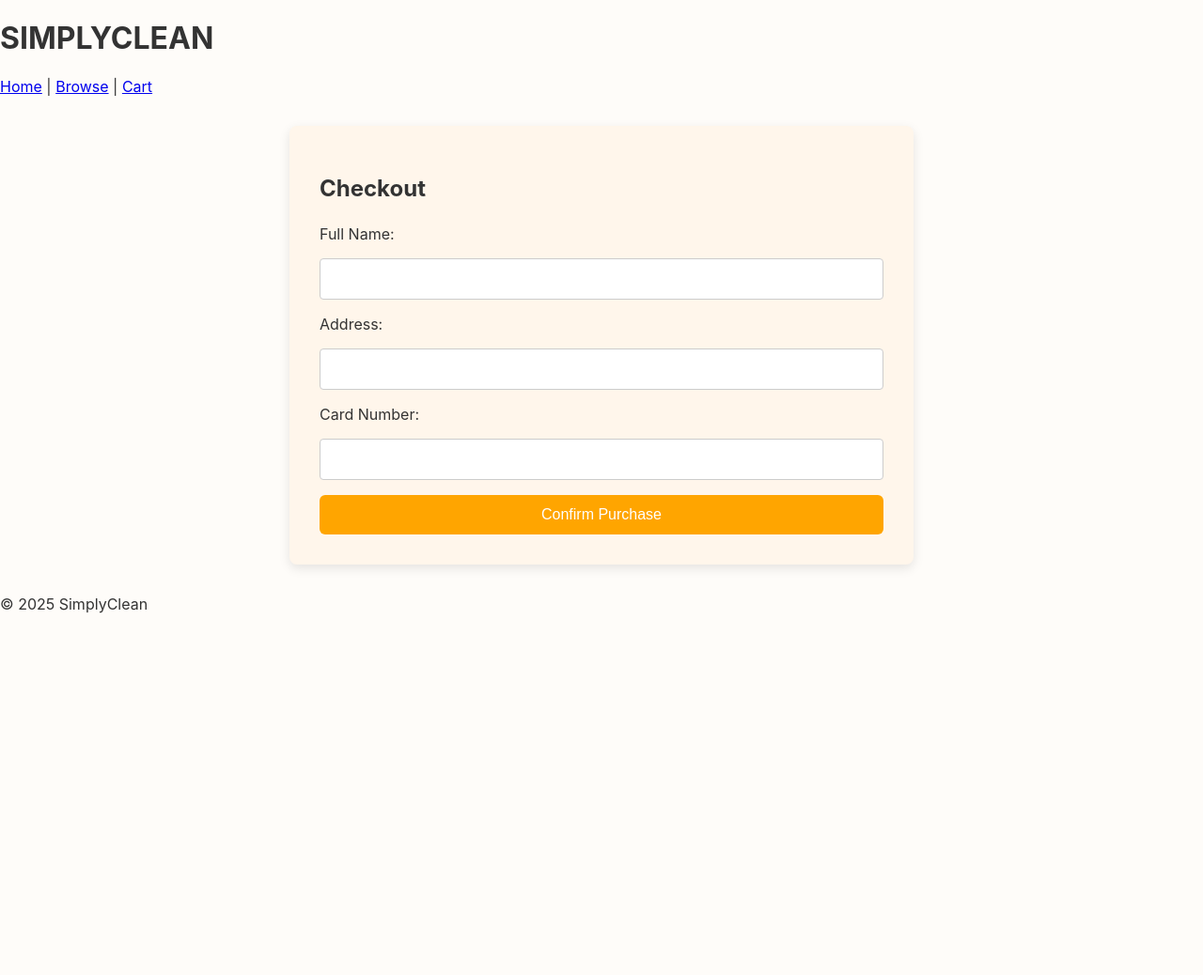
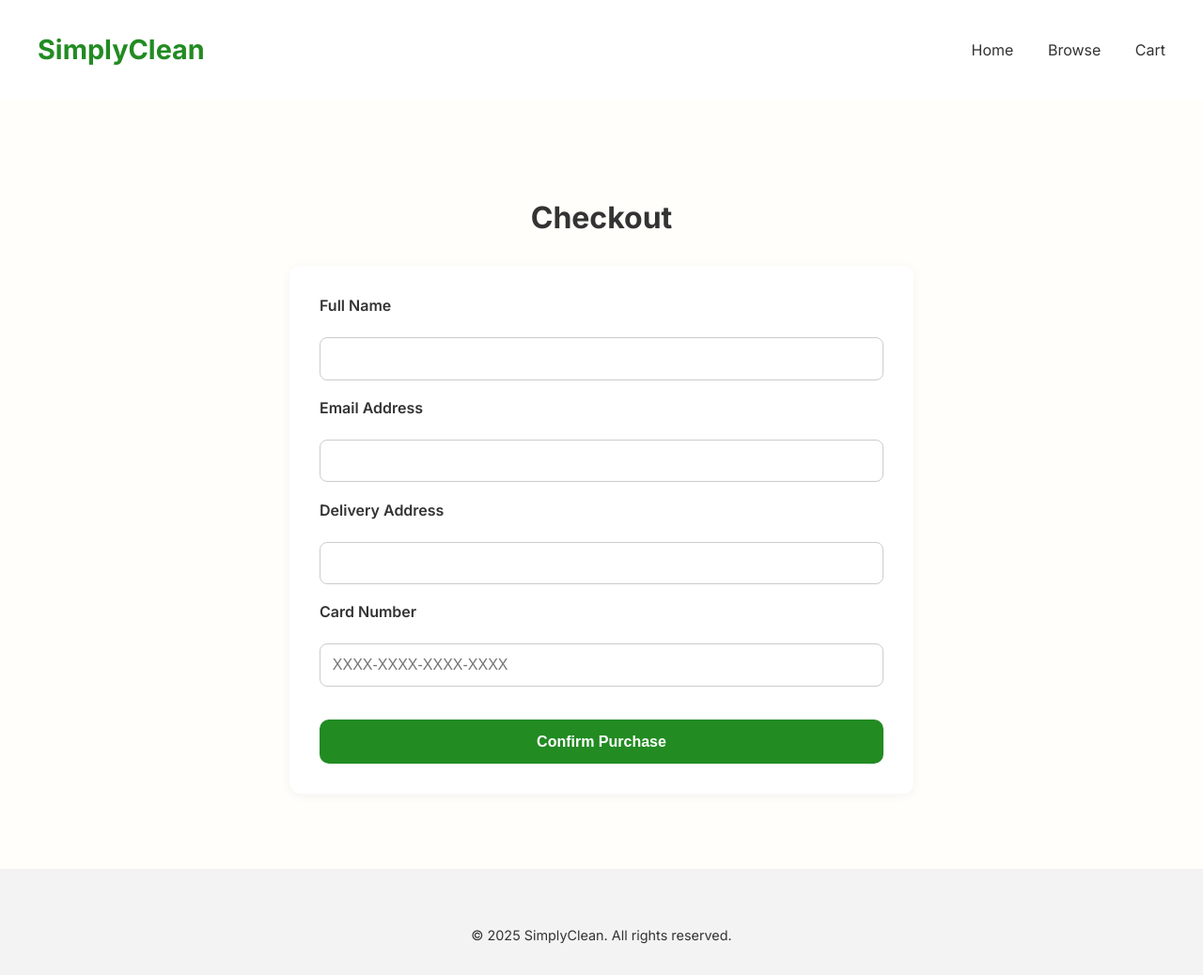
Before and after one commit to deanbong/ui-assignment3, a plain HTML site: page checkout.html in a window 1280 px wide. Shown: the whole page at 94% size. Before the commit the page ends 800 px from the top, so only its background shows below. Drawn offline with Linux system fonts and the light colour scheme.

Commit message:
Styled checkout page to match Figma

```diff
--- a/checkout.html
+++ b/checkout.html
@@ -2,40 +2,52 @@
 <html lang="en">
 <head>
   <meta charset="UTF-8" />
-  <meta name="viewport" content="width=device-width, initial-scale=1.0" />
-  <title>Checkout – SimplyClean</title>
-  <link rel="stylesheet" href="css/style.css?v=3" />
+  <meta name="viewport" content="width=device-width, initial-scale=1.0"/>
+  <title>SimplyClean – Checkout</title>
+  <link rel="stylesheet" href="css/style.css" />
+  <link href="https://fonts.googleapis.com/css2?family=Inter:wght@400;600;700&display=swap" rel="stylesheet">
 </head>
 <body>
-  <header>
-    <h1>SIMPLYCLEAN</h1>
-    <nav>
-      <a href="index.html">Home</a> |
-      <a href="browse.html">Browse</a> |
-      <a href="cart.html">Cart</a>
-    </nav>
+
+  <header class="site-header">
+    <div class="container nav-container">
+      <h1 class="logo">SimplyClean</h1>
+      <nav class="main-nav">
+        <a href="index.html">Home</a>
+        <a href="browse.html">Browse</a>
+        <a href="cart.html">Cart</a>
+      </nav>
+    </div>
   </header>
 
-  <main class="checkout-container">
-    <h2>Checkout</h2>
-    <form id="checkout-form">
-      <label for="name">Full Name:</label>
-      <input type="text" id="name" required />
+  <main>
+    <section class="checkout-section">
+      <div class="container">
+        <h2>Checkout</h2>
+        <form class="checkout-form" action="confirmation.html">
+          <label for="fullname">Full Name</label>
+          <input type="text" id="fullname" name="fullname" required>
 
-      <label for="address">Address:</label>
-      <input type="text" id="address" required />
+          <label for="email">Email Address</label>
+          <input type="email" id="email" name="email" required>
 
-      <label for="card">Card Number:</label>
-      <input type="text" id="card" required />
+          <label for="address">Delivery Address</label>
+          <input type="text" id="address" name="address" required>
 
-      <button type="submit">Confirm Purchase</button>
-    </form>
+          <label for="card">Card Number</label>
+          <input type="text" id="card" name="card" placeholder="XXXX-XXXX-XXXX-XXXX" required>
+
+          <button type="submit" class="confirm-btn">Confirm Purchase</button>
+        </form>
+      </div>
+    </section>
   </main>
 
-  <footer>
-    <p>&copy; 2025 SimplyClean</p>
+  <footer class="site-footer">
+    <div class="container">
+      <p>&copy; 2025 SimplyClean. All rights reserved.</p>
+    </div>
   </footer>
 
-  <script src="js/script.js"></script>
 </body>
 </html>
--- a/css/style.css
+++ b/css/style.css
@@ -299,41 +299,57 @@ body {
 }
 
 /* --- checkout page --- */
-.checkout-container {
-  max-width: 600px;
-  margin: 2rem auto;
-  background-color: #fff6eb;
-  padding: 2rem;
-  border-radius: 8px;
-  box-shadow: 0 4px 12px rgba(0, 0, 0, 0.1);
+.checkout-section {
+  background-color: #fffefb;
+  padding: 4rem 0;
 }
 
-.checkout-container h2 {
-  margin-bottom: 1.5rem;
+.checkout-section h2 {
+  font-size: 2rem;
+  text-align: center;
+  margin-bottom: 2rem;
 }
 
-#checkout-form {
+.checkout-form {
+  max-width: 600px;
+  margin: 0 auto;
+  background: #ffffff;
+  padding: 2rem;
+  border-radius: 12px;
+  box-shadow: 0 2px 12px rgba(0,0,0,0.05);
   display: flex;
   flex-direction: column;
-  gap: 1rem;
+  gap: 1.2rem;
 }
 
-#checkout-form input {
-  padding: 0.75rem;
-  font-size: 1rem;
-  border: 1px solid #ccc;
-  border-radius: 4px;
+.checkout-form label {
+  font-weight: 600;
+  margin-bottom: 0.3rem;
 }
 
-#checkout-form button {
-  background-color: orange;
+.checkout-form input {
+  padding: 0.8rem;
+  border: 1px solid #ccc;
+  border-radius: 8px;
+  font-size: 1rem;
+}
+
+.confirm-btn {
+  background-color: #228B22;
   color: white;
-  padding: 0.75rem 1rem;
   font-size: 1rem;
+  font-weight: bold;
+  padding: 0.9rem;
   border: none;
-  border-radius: 6px;
+  border-radius: 10px;
   cursor: pointer;
+  margin-top: 1rem;
 }
+
+.confirm-btn:hover {
+  background-color: #1a6e1a;
+}
+
 /* --- confirmation page --- */
 .confirmation {
   padding: 3rem;
```
